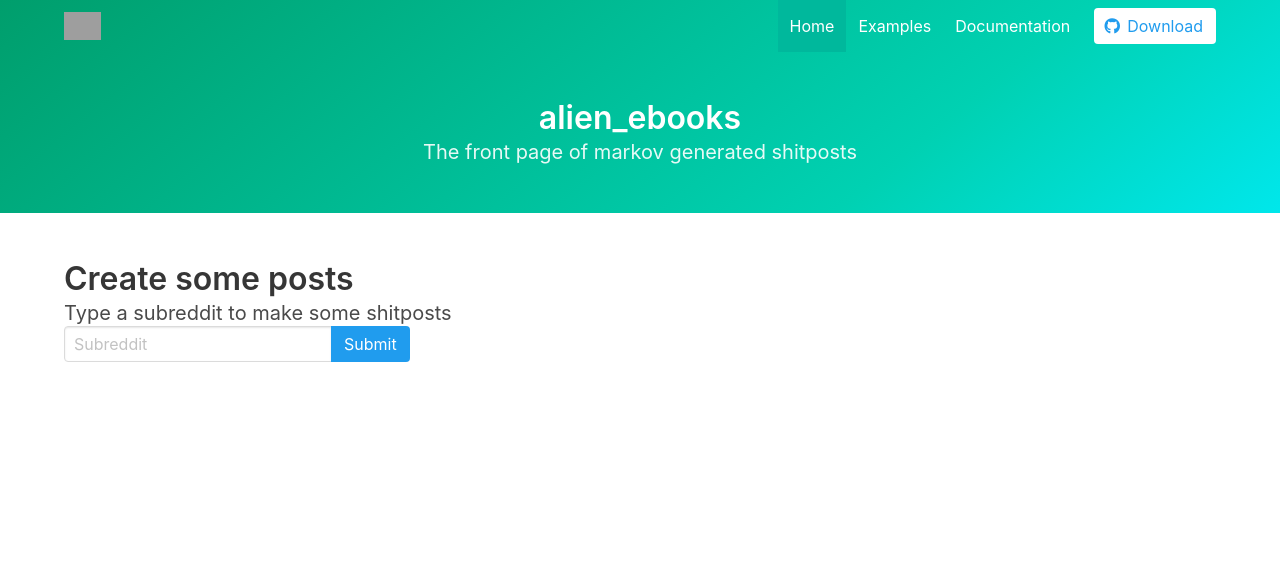
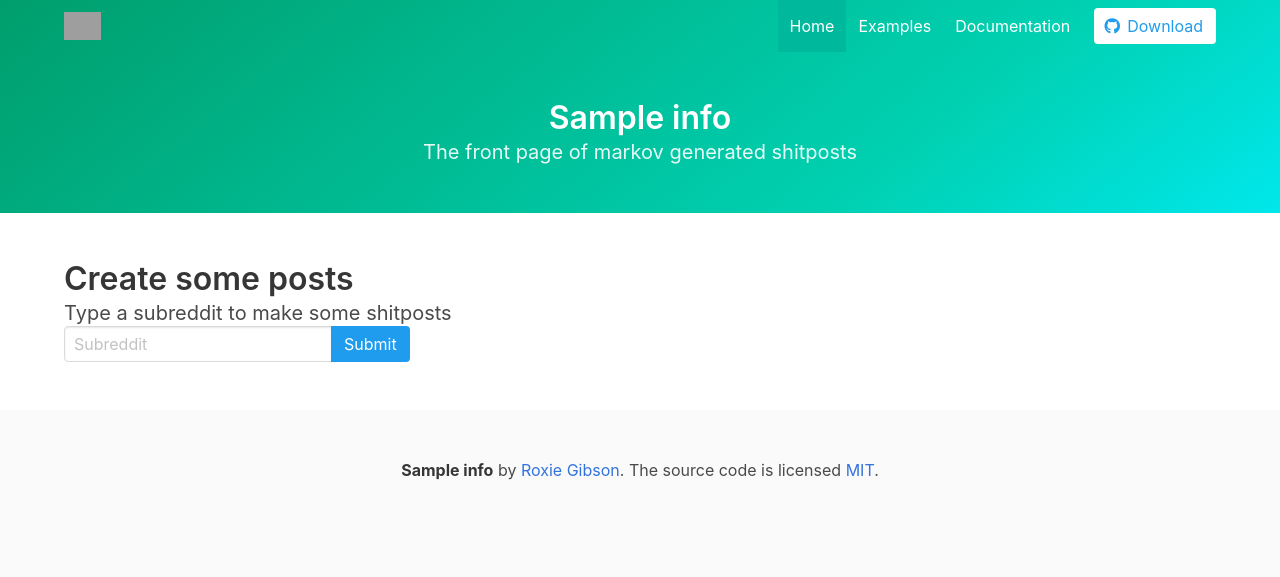
Before and after one commit to Roxxers/alien_ebooks, a Flask app: template subredditgenerator/templates/index.html in a window 1280 px wide. Shown: the top 577 px of the page. Run offline with Flask 2, Linux system fonts and the light colour scheme; the template is opened without the code that fills it: most values are stand-ins (such as "Sample title", 1, 10 or a date in 2020); parts of the project's set-up code (start-up, migrations or seed data) failed here and were passed over; some libraries are stand-ins or nearby versions; grey boxes are pictures that could not be loaded.

Commit message:
Refactor: Created a object to store site data for easy reuse

```diff
--- a/subredditgenerator/routes.py
+++ b/subredditgenerator/routes.py
@@ -7,4 +7,4 @@ from subredditgenerator import app
 
 @app.route("/")
 def index():
-    return render_template("index.html")
+    return render_template("index.html", info=app.config["INFO"])
--- a/subredditgenerator/templates/base/base.html
+++ b/subredditgenerator/templates/base/base.html
@@ -9,7 +9,7 @@
       {% include "base/styles.html" %}
     {% endblock styles %}
     <meta charset="UTF-8">
-    <title>{% block title %}{% block page_name %}{% endblock page_name %} - Sub{% endblock title %}</title>
+    <title>{% block title %}{% block page_name %}{% endblock page_name %} - {{ info["app_name"] }}{% endblock title %}</title>
     <!-- Font Awesome script -->
     <script src="https://kit.fontawesome.com/721b70b82c.js"></script>
 {% endblock %}
@@ -19,6 +19,7 @@
 {% block body %}
   {% block content %}
   {% endblock content %}
+  {% include "base/footer.html" %}
   {% block scripts %}
   {% endblock scripts %}
 {% endblock body %}
--- a/subredditgenerator/templates/base/footer.html
+++ b/subredditgenerator/templates/base/footer.html
@@ -2,7 +2,7 @@
 <footer class="footer">
   <div class="content has-text-centered">
     <p>
-      <strong>Placeholder</strong> by <a href="https://github.com/Roxxers">Roxie Gibson</a>. The source code is licensed
+      <strong>{{ info["app_name"] }}</strong> by <a href="https://github.com/Roxxers">Roxie Gibson</a>. The source code is licensed
       <a href="http://opensource.org/licenses/mit-license.php">MIT</a>.
     </p>
   </div>
--- a/subredditgenerator/templates/index.html
+++ b/subredditgenerator/templates/index.html
@@ -44,7 +44,7 @@
     </div>
     <div class="hero-body">
         <div class="container has-text-centered">
-        <h1 class="title">alien_ebooks</h1>
+        <h1 class="title">{{ info["app_name"] }}</h1>
         <h2 class="subtitle">The front page of markov generated shitposts</h2>
     </div>
 </section>
```
Also changed, not shown: subredditgenerator/config.py (+5 -7 lines).
